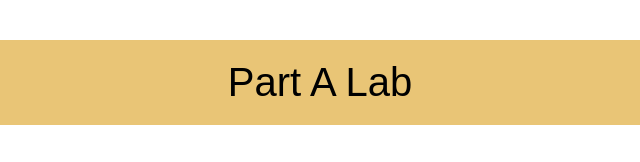
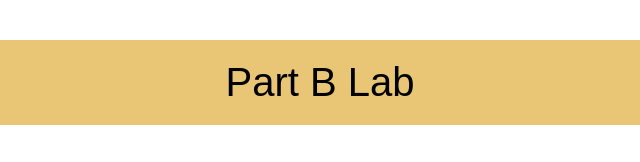
Before and after one commit to asantosha/cmanotess, a plain HTML site: page l2.html in a window 1280 px wide. Shown: the top 162 px of the page, 320-960 px from the left. Drawn offline with Linux system fonts and the light colour scheme.

Commit message:
Update l2.html

```diff
--- a/l2.html
+++ b/l2.html
@@ -24,7 +24,7 @@
 <body>
     <body style="text-align: center;">
         <div class="l">
-           <p style="font-size: 40px; font-family: Arial, Helvetica, sans-serif; background-color: rgba(220, 161, 33, 0.616);">Part A Lab</p>
+           <p style="font-size: 40px; font-family: Arial, Helvetica, sans-serif; background-color: rgba(220, 161, 33, 0.616);">Part B Lab</p>
            <div class="dr">
             <a href="index.html">Home</a>
         </div>
```
